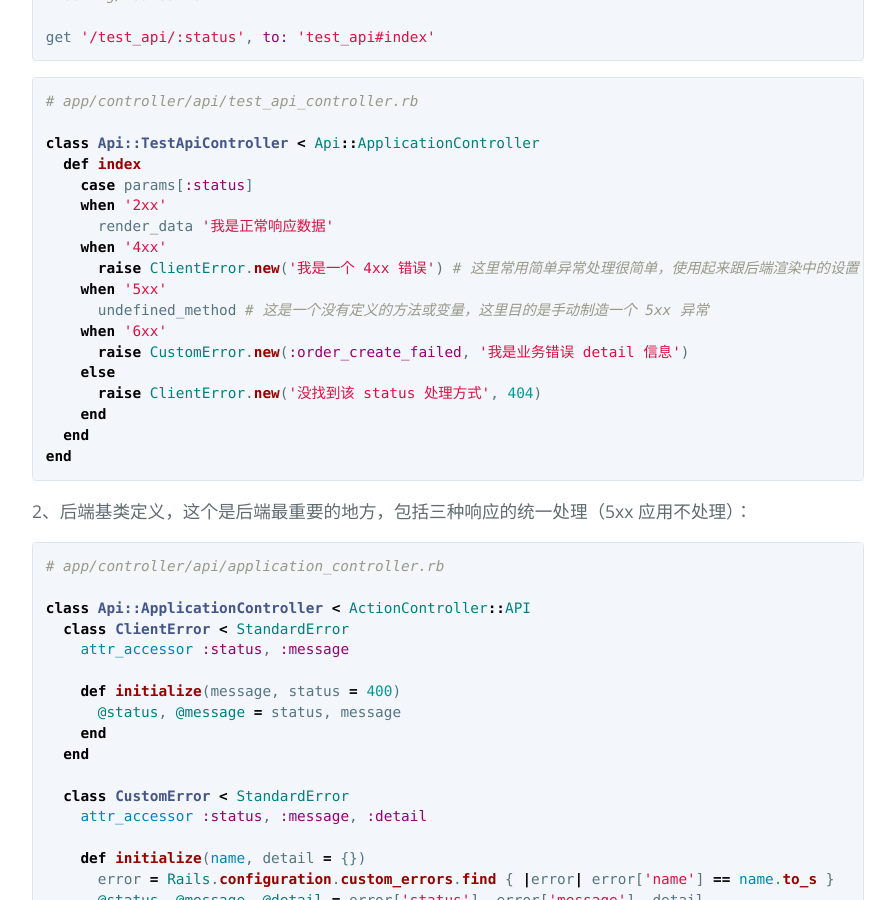
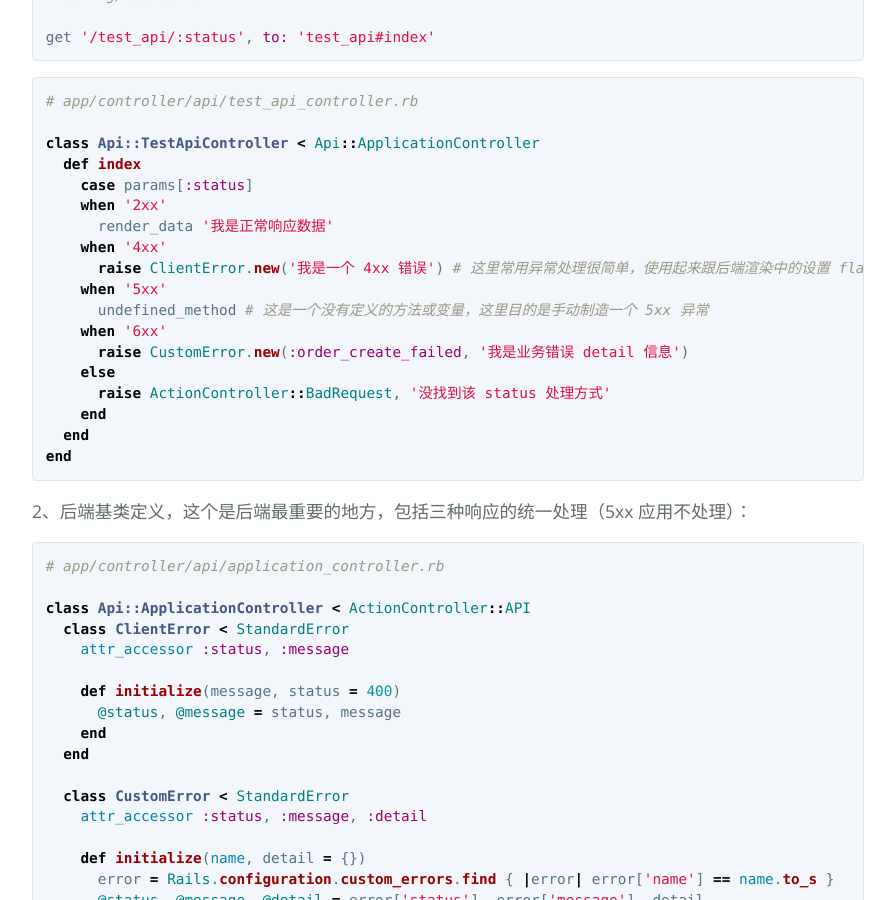
Before and after one commit to songhuangcn/songhuangcn.github.io, a Jekyll site: the page built from _posts/2021-08-07-20-api-response-and-exception-practice-of-internal-system.md, in a window 1280 px wide and 900 px high, scrolled down 1795 px. Shown: the whole window, without its empty margins (192-1087 px from the left). Built offline with Jekyll 4.4.1, drawn with Linux system fonts in a browser that asks for light colours; our own code applies the rules of GitHub Pages for plain Markdown files; comment, search, counter and statistics services are not loaded; some of the changed text lies outside the part shown.

Commit message:
Update 2021-08-07-20-api-response-and-exception-practice-of-internal-system.md

```diff
--- a/_posts/2021-08-07-20-api-response-and-exception-practice-of-internal-system.md
+++ b/_posts/2021-08-07-20-api-response-and-exception-practice-of-internal-system.md
@@ -76,13 +76,13 @@
     when '2xx'
       render_data '我是正常响应数据'
     when '4xx'
-      raise ClientError.new('我是一个 4xx 错误') # 这里常用简单异常处理很简单，使用起来跟后端渲染中的设置 flash 错误差不多简单了
+      raise ClientError.new('我是一个 4xx 错误') # 这里常用异常处理很简单，使用起来跟后端渲染中的设置 flash 错误差不多简单了
     when '5xx'
       undefined_method # 这是一个没有定义的方法或变量，这里目的是手动制造一个 5xx 异常
     when '6xx'
       raise CustomError.new(:order_create_failed, '我是业务错误 detail 信息')
     else
-      raise ClientError.new('没找到该 status 处理方式', 404)
+      raise ActionController::BadRequest, '没找到该 status 处理方式'
     end
   end
 end
```
Also changed, not shown: other parts of _posts/2021-08-07-20-api-response-and-exception-practice-of-internal-system.md (+1 -1 lines).
